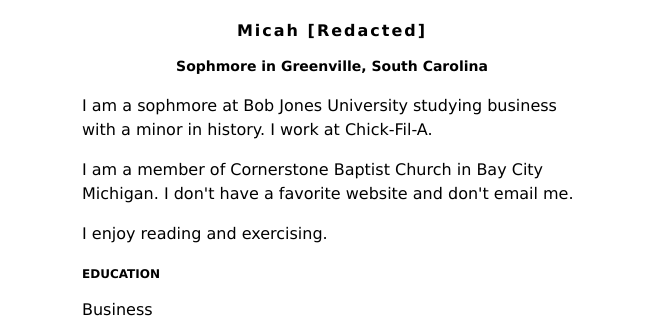
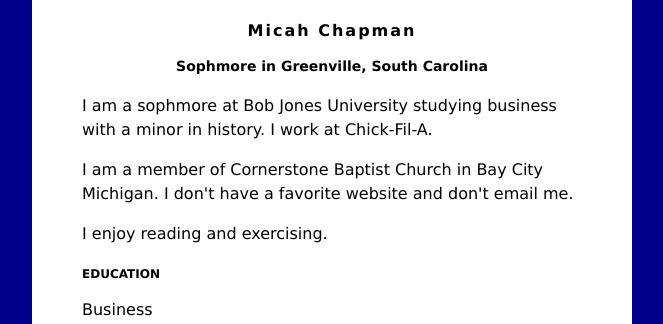
Before and after one commit to MicahTC504/MicahTC504.github.io, a plain HTML site: page index.html in a window 1280 px wide. Shown: the top 324 px of the page, without its empty margins (308-971 px from the left). Drawn offline with Linux system fonts and the light colour scheme.

Commit message:
Change background color and update name in index.html

```diff
--- a/index.html
+++ b/index.html
@@ -2,7 +2,7 @@
 <head>
 <style>
 body {
-    background: navyblue;
+    background: darkblue;
     font-family: Verdana;
 }
 #content {
@@ -30,7 +30,7 @@ h3 {
 </head>
 <body>
     <div id="content">
-        <h1>Micah [Redacted]</h1>
+        <h1>Micah Chapman</h1>
         <h2>Sophmore in Greenville, South Carolina</h2>
 
          <p>I am a sophmore at Bob Jones University studying business with a minor in
```
